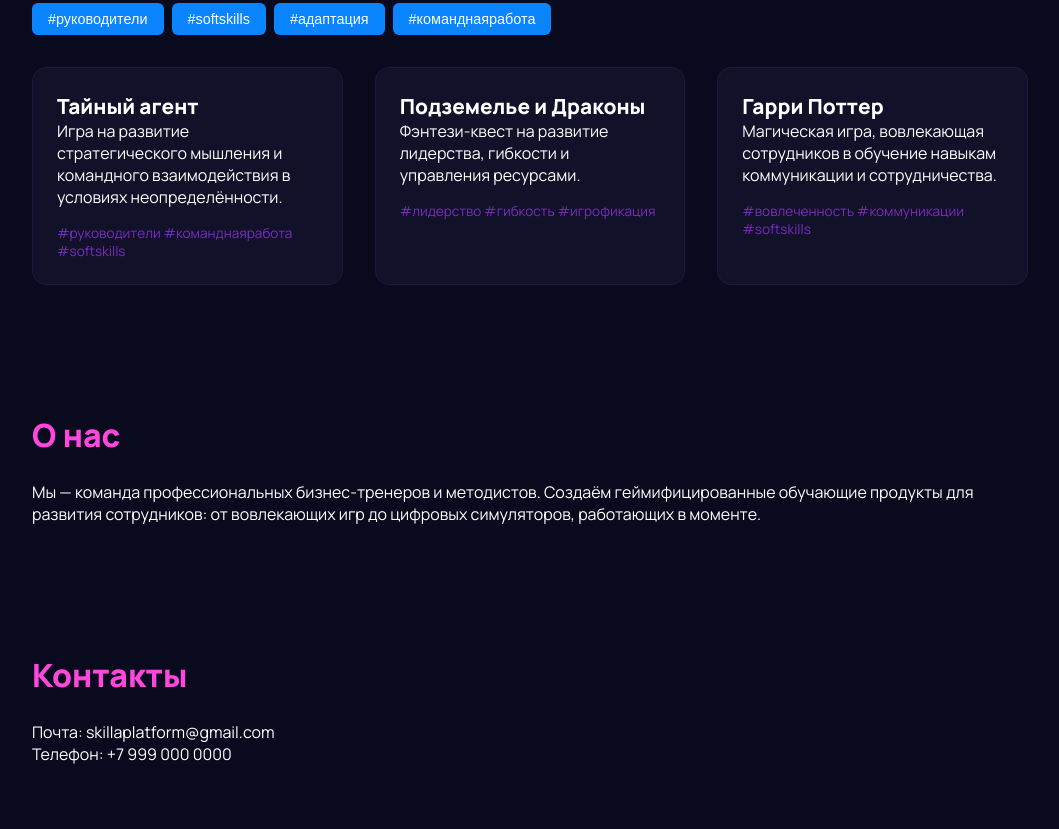
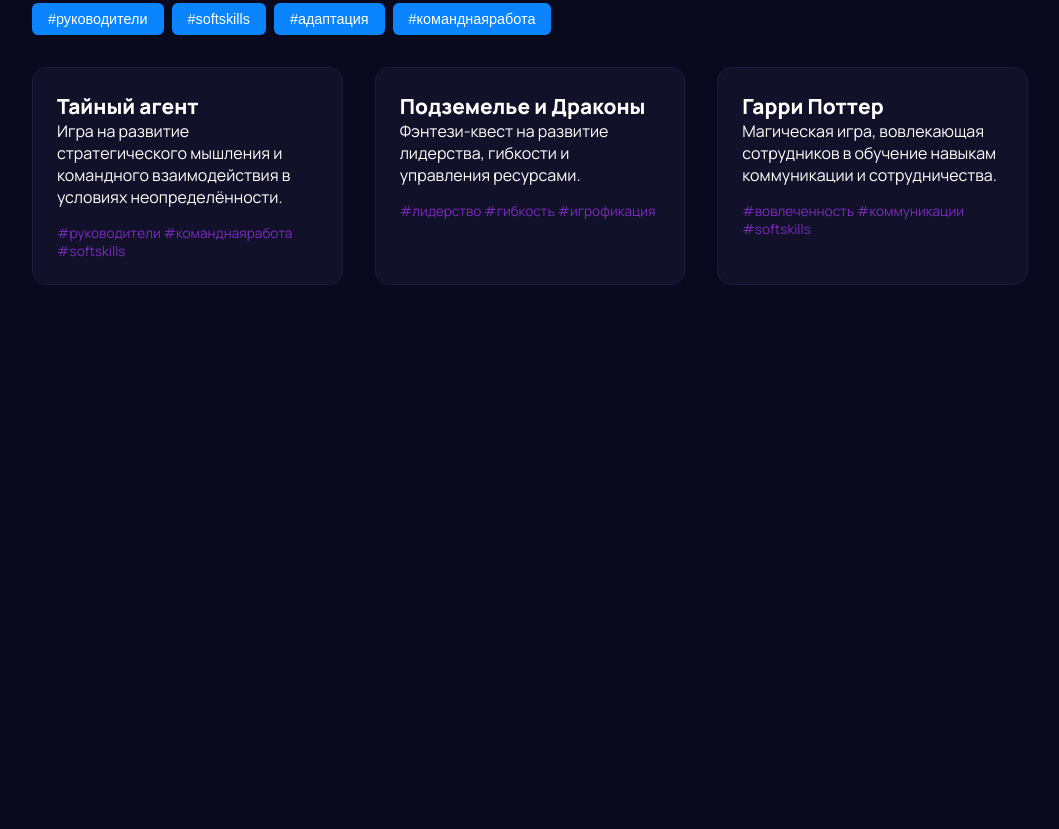
Before and after one commit to Skillaonline/Skilla, a plain HTML site: page index.html in a window 1280 px wide. Shown: the part 929-1758 px from the top of the page, without its empty margins (220-1279 px from the left). After the commit the page ends 1278 px from the top, so only its background shows below. Drawn offline with Linux system fonts and the light colour scheme.

Commit message:
index.html

```diff
--- a/index.html
+++ b/index.html
@@ -139,9 +139,9 @@
 </head>
 <body>
   <nav>
-    <a href="#products">Продукты</a>
-    <a href="#about">О нас</a>
-    <a href="#contacts">Контакты</a>
+    <a href="products.html">Продукты</a>
+    <a href="about.html">О нас</a>
+    <a href="contact.html">Контакты</a>
   </nav>
 
   <main>
@@ -176,16 +176,6 @@
         </div>
       </div>
     </section>
-
-    <section class="section" id="about">
-      <h2>О нас</h2>
-      <p>Мы — команда профессиональных бизнес-тренеров и методистов. Создаём геймифицированные обучающие продукты для развития сотрудников: от вовлекающих игр до цифровых симуляторов, работающих в моменте.</p>
-    </section>
-
-    <section class="section" id="contacts">
-      <h2>Контакты</h2>
-      <p>Почта: skillaplatform@gmail.com<br>Телефон: +7 999 000 0000</p>
-    </section>
   </main>
 </body>
 </html>
```
